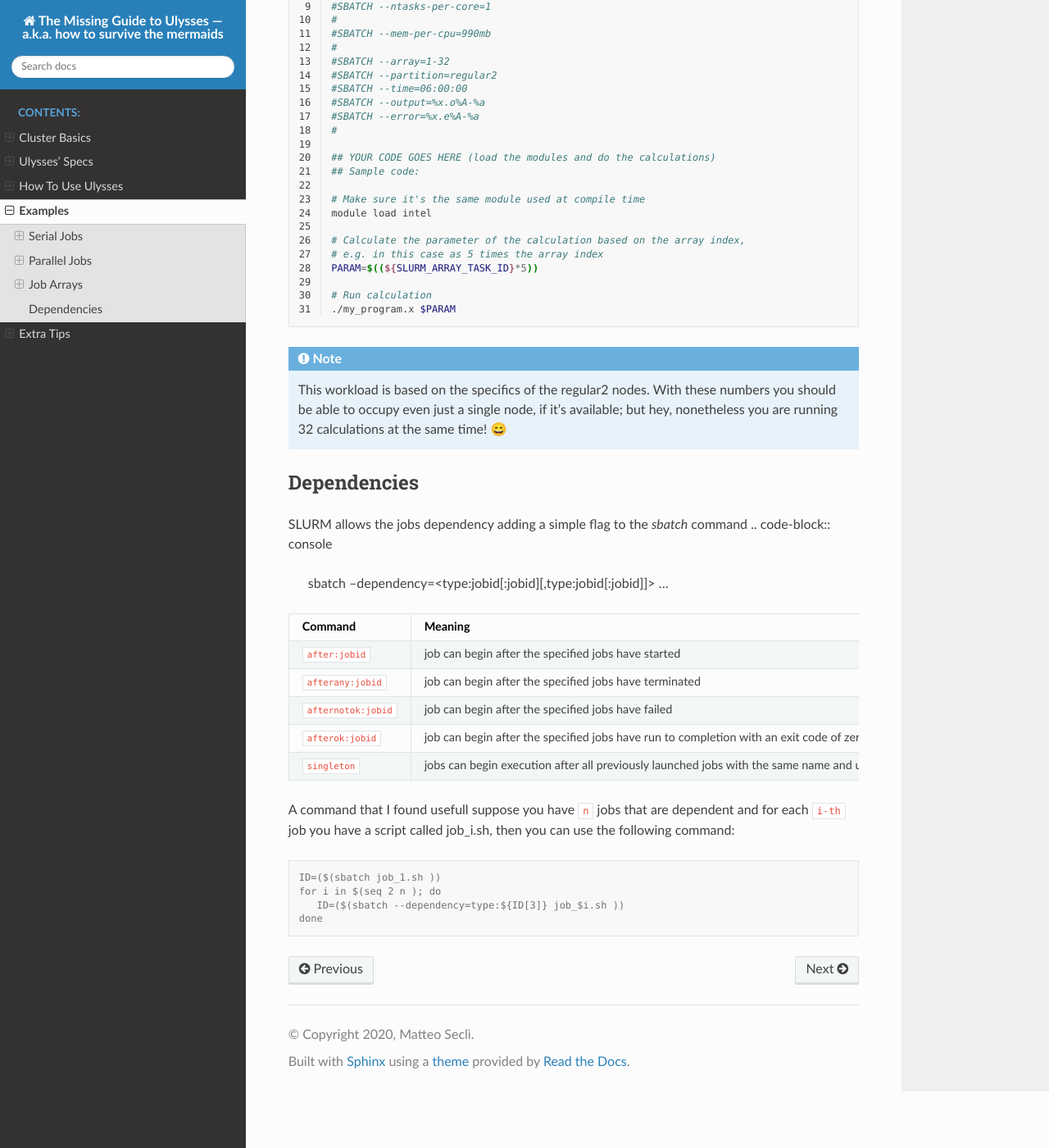
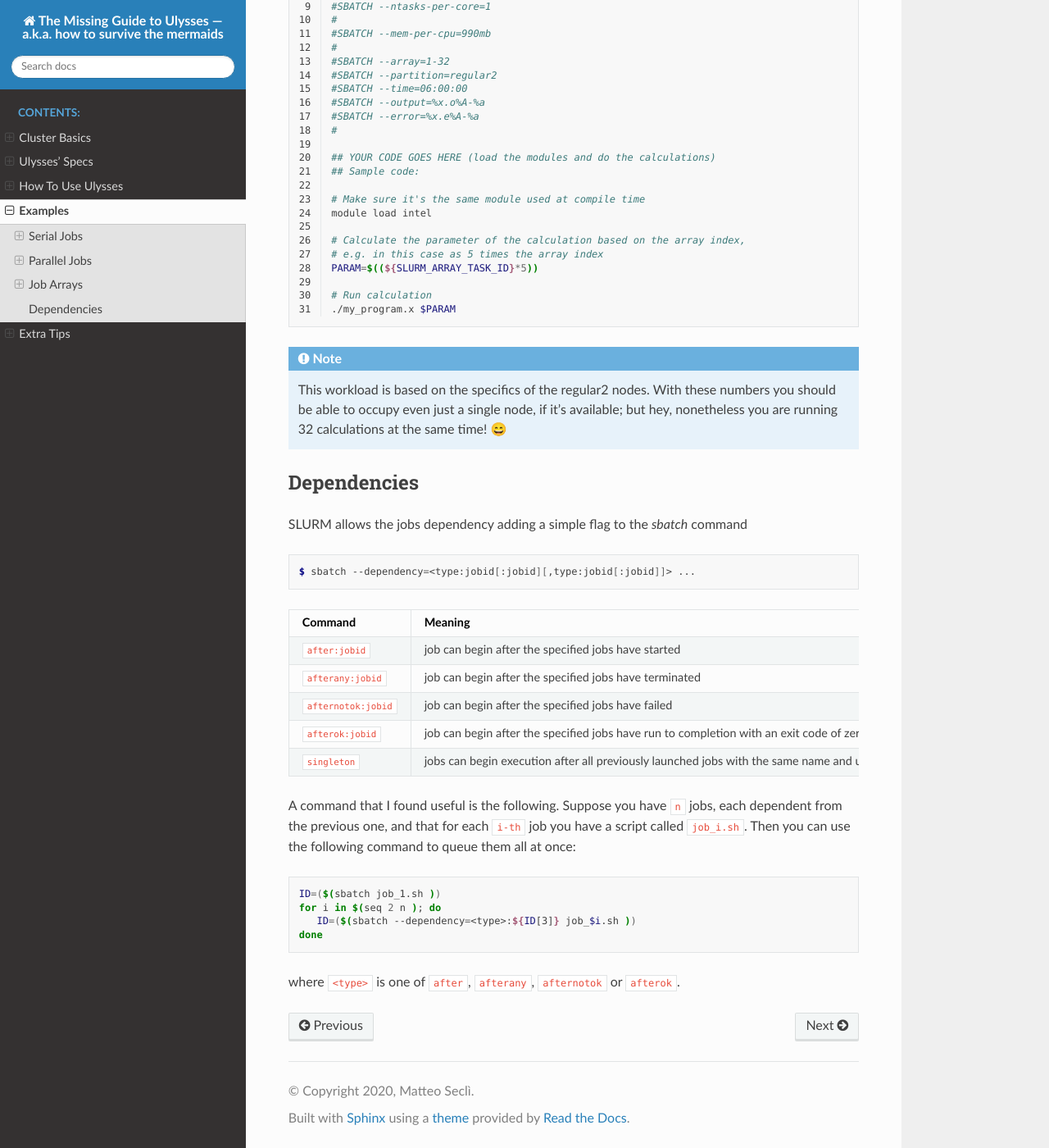
Before and after one commit to matteosecli/Ulysses-doc, a Sphinx documentation site: the page built from doc/source/examples.rst, in a window 1280 px wide and 1400 px high, scrolled down 5802 px. Shown: the whole window at 82% size. Built offline with Sphinx 7.4.7 and the Read the Docs theme 2.0.0, drawn with Linux system fonts in a browser that asks for light colours.

```diff
--- a/doc/source/examples.rst
+++ b/doc/source/examples.rst
@@ -289,32 +289,36 @@ Dependencies
 ------------
 
 SLURM allows the jobs dependency adding a simple flag to the `sbatch` command
+
 .. code-block:: console
-   sbatch --dependency=<type:jobid[:jobid][,type:jobid[:jobid]]> ...
+
+   $ sbatch --dependency=<type:jobid[:jobid][,type:jobid[:jobid]]> ...
 
 .. table::
    :align: center
    :widths: 1 3
 
-   +----------------------------------------------+-----------------------------------------------------------------------------------------------------------------------------+
-   | Command                                      | Meaning                                                                                                                     |
-   +==============================================+=============================================================================================================================+
-   | ``after:jobid``                              | job can begin after the specified jobs have started                                                                         |
-   +----------------------------------------------+-----------------------------------------------------------------------------------------------------------------------------+
-   | ``afterany:jobid``                           | job can begin after the specified jobs have terminated                                                                      |
-   +----------------------------------------------+-----------------------------------------------------------------------------------------------------------------------------+
-   | ``afternotok:jobid``                         | job can begin after the specified jobs have failed                                                                          |
-   +----------------------------------------------+-----------------------------------------------------------------------------------------------------------------------------+
-   | ``afterok:jobid``                            | job can begin after the specified jobs have run to completion with an exit code of zero (see the user guide for caveats).   |
-   +----------------------------------------------+-----------------------------------------------------------------------------------------------------------------------------+
-   | ``singleton``                                | jobs can begin execution after all previously launched jobs with the same name and user have ended.                         |
-   +----------------------------------------------+-----------------------------------------------------------------------------------------------------------------------------+
+   +----------------------+---------------------------------------------------------------------------------------------------------------------------+
+   | Command              | Meaning                                                                                                                   |
+   +======================+===========================================================================================================================+
+   | ``after:jobid``      | job can begin after the specified jobs have started                                                                       |
+   +----------------------+---------------------------------------------------------------------------------------------------------------------------+
+   | ``afterany:jobid``   | job can begin after the specified jobs have terminated                                                                    |
+   +----------------------+---------------------------------------------------------------------------------------------------------------------------+
+   | ``afternotok:jobid`` | job can begin after the specified jobs have failed                                                                        |
+   +----------------------+---------------------------------------------------------------------------------------------------------------------------+
+   | ``afterok:jobid``    | job can begin after the specified jobs have run to completion with an exit code of zero (see the user guide for caveats). |
+   +----------------------+---------------------------------------------------------------------------------------------------------------------------+
+   | ``singleton``        | jobs can begin execution after all previously launched jobs with the same name and user have ended.                       |
+   +----------------------+---------------------------------------------------------------------------------------------------------------------------+
 
-A command that I found usefull suppose you have ``n`` jobs that are dependent and for each ``i-th`` job you have a script called job_i.sh, then you can use the following command:
+A command that I found useful is the following. Suppose you have ``n`` jobs, each dependent from the previous one, and that for each ``i-th`` job you have a script called ``job_i.sh``. Then you can use the following command to queue them all at once:
 
-.. code-block:: console
+.. code-block:: bash
 
    ID=($(sbatch job_1.sh ))
    for i in $(seq 2 n ); do
-      ID=($(sbatch --dependency=type:${ID[3]} job_$i.sh ))
+      ID=($(sbatch --dependency=<type>:${ID[3]} job_$i.sh ))
    done
+
+where ``<type>`` is one of ``after``, ``afterany``, ``afternotok`` or ``afterok``.
```
